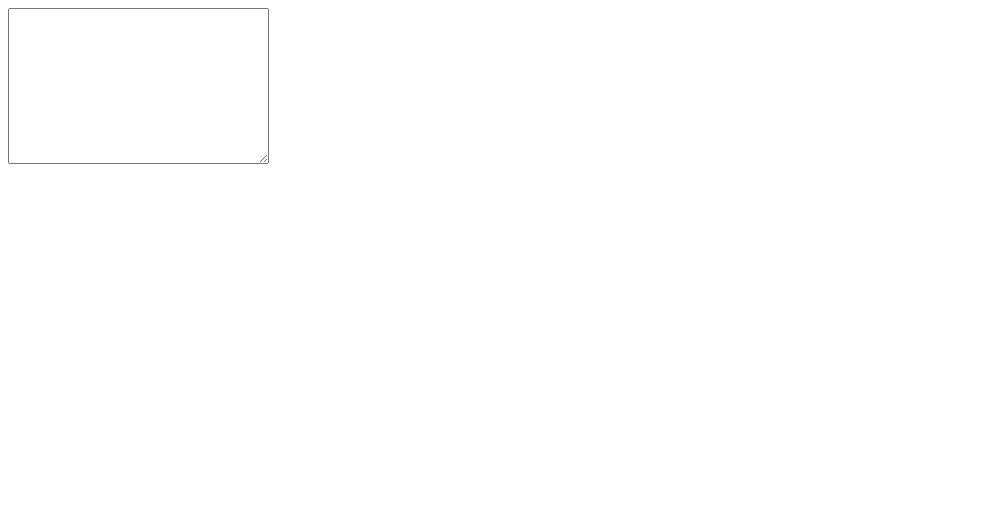
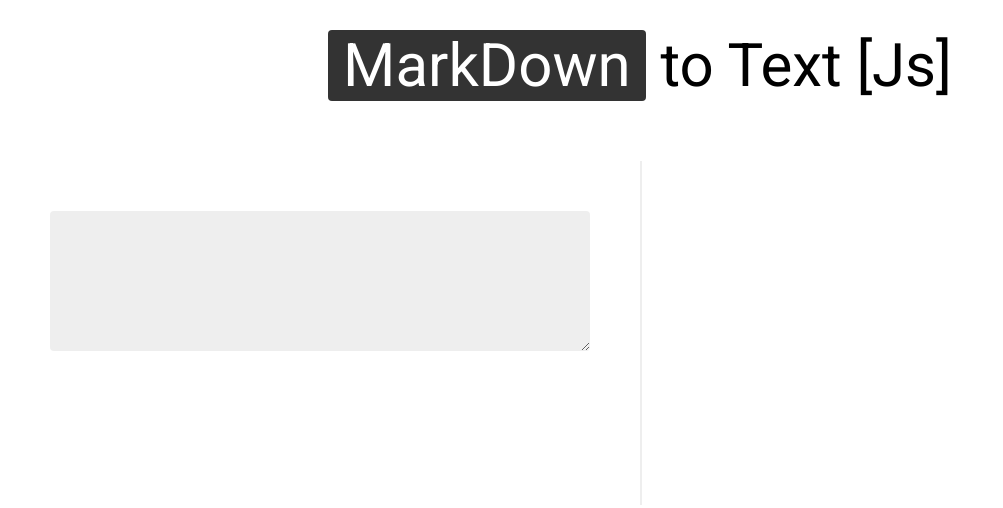
Before and after one commit to sajidurshajib/md-live, a plain HTML site: page index.html in a window 1280 px wide. Shown: the whole page, without its empty margins (0-1003 px from the left). Drawn offline with Linux system fonts and the light colour scheme.

Commit message:
style added

```diff
--- a/index.html
+++ b/index.html
@@ -9,8 +9,11 @@
     <title>Document</title>
 </head>
 <body>
+    <div class="head">
+        <h1><span>MarkDown</span> to Text [Js]</h1>
+    </div>
     <div class="wrapper">
-        <div><textarea name="" id="textarea" cols="30" rows="10" onkeyup="textAreaFunc()"></textarea></div>
+        <div><textarea name="" id="textarea" rows="5" onkeyup="textAreaFunc()" onkeydown="textAreaFunc()"></textarea></div>
         <div><div id="root"></div></div>
     </div>
 </body>
--- a/script.js
+++ b/script.js
@@ -1,11 +1,19 @@
 function textAreaFunc() {
+    let txtarea = document.getElementById('textarea');
+
     // clear all child node before append
     document.getElementById('root').innerHTML = '';
 
+    // text area height
+    let lineNumber = txtarea.value.split('\n').length;
+    if (lineNumber > 5) {
+        console.log(lineNumber);
+        txtarea.rows = lineNumber;
+    }
+
     // get all text
-    allText = document.getElementById('textarea').value;
+    allText = txtarea.value;
     lines = allText.split('\n');
-    console.log(lines);
 
     // fetch all line
     lines.forEach((element) => {
--- a/style.css
+++ b/style.css
@@ -0,0 +1,57 @@
+@import url('https://fonts.googleapis.com/css2?family=Roboto:wght@100;300;400;500&display=swap');
+:root{
+    --white: #ffffff;
+    --grey: #eeeeee;
+    --dark: #333333;
+}
+body{
+    padding: 0;
+    margin: 0;
+    font-family: 'Roboto', sans-serif;
+}
+h1, h2, h3, h4, h5, h6{
+    margin: 10px 0;
+}
+p{
+    margin: 5px 0;
+}
+.head{
+    margin:  30px 0 60px 0;
+}
+.head > h1{
+    font-weight: 400;
+    font-size: 60px;
+    text-align: center;
+}
+.head > h1 > span{
+    background: var(--dark);
+    color: var(--white);
+    padding: 0 15px;
+    border-radius: 4px;
+}
+.wrapper{
+    display: grid;
+    grid-template-columns: repeat(2, minmax(0, 50%));
+}
+.wrapper > div{
+    padding: 50px;
+    height: 100%;
+}
+.wrapper > div:nth-child(2){
+    border-left: 2px solid var(--grey);
+}
+textarea{
+    width: 100%;
+    padding: 20px;
+    box-sizing: border-box;
+    overflow: hidden;
+    background-color: var(--grey);
+    border-radius: 4px;
+    border: none;
+    outline: 0;
+    color: #333;
+    line-height: 20px;
+}
+textarea:hover{
+    outline: 0;
+}
```
